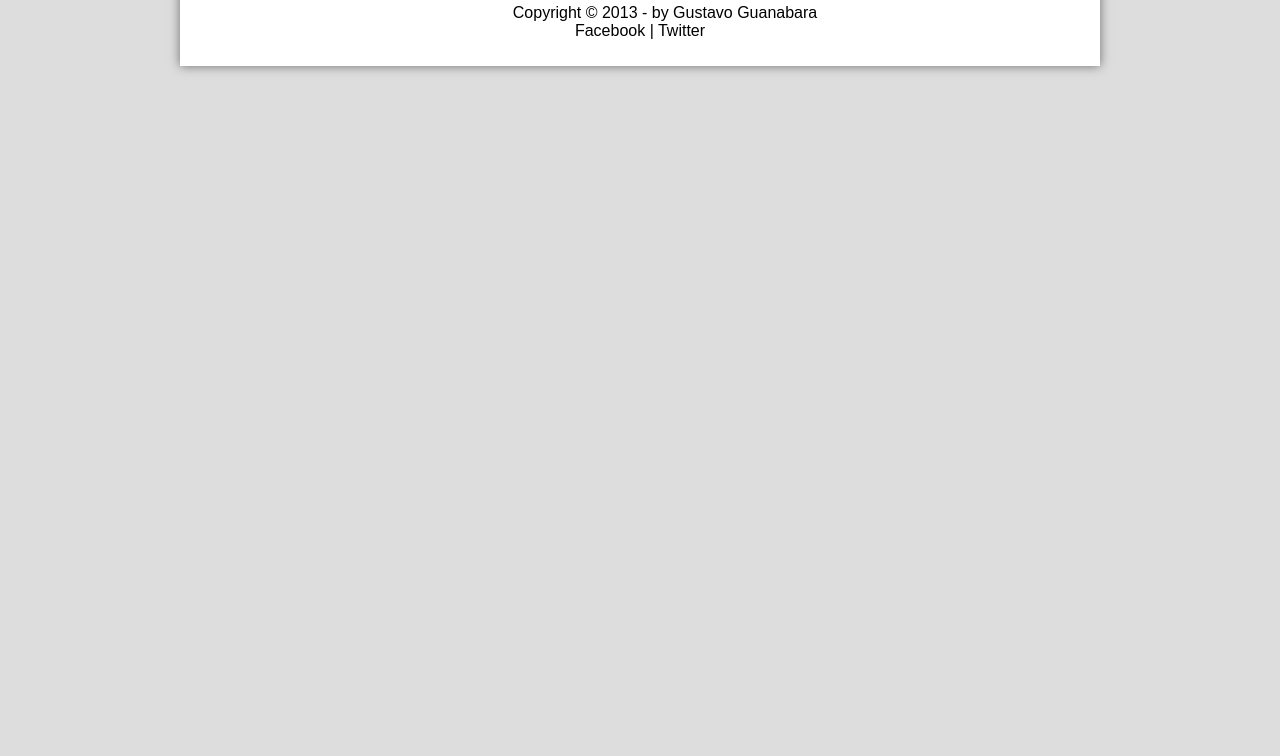
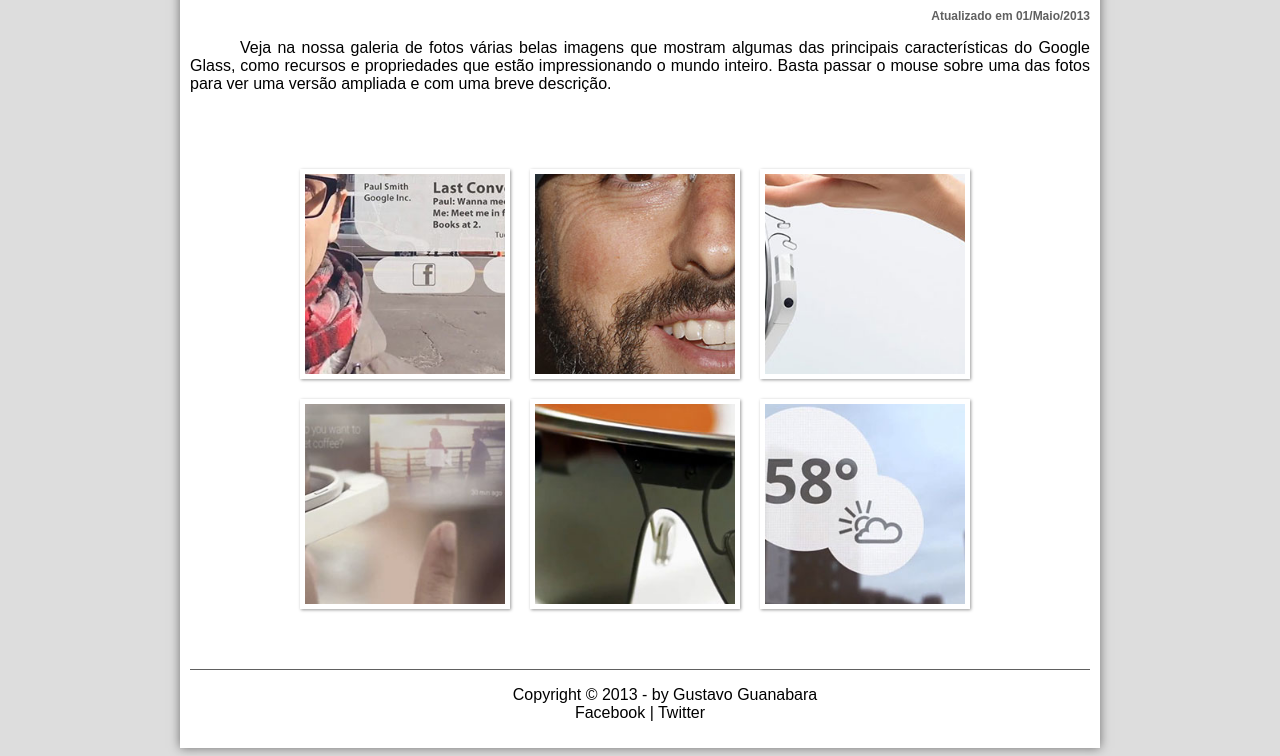
Before and after one commit to Lucas-Divo/Projeto-Glass, a plain HTML site: page fotos.html in a window 1280 px wide. Shown: the part 279-1035 px from the top of the page. Before the commit the page ends 800 px from the top, so only its background shows below. Drawn offline with Linux system fonts and the light colour scheme; a web font is replaced by a local one.

Commit message:
fotos css

```diff
--- a/_css/fotos.css
+++ b/_css/fotos.css
@@ -0,0 +1,101 @@
+@charset "UTF-8";
+
+ul#album-fotos{
+    width: 700px;
+    margin: auto;
+    padding: 50px;
+    overflow: hidden;
+    list-style: none;
+}
+
+ul#album-fotos li{
+    float: left;
+    width: 200px;
+    height: 200px;
+    margin: 10px;
+    border: 5px solid white;
+    background-color: white;
+    box-shadow: 1px 1px 3px rgba(0, 0, 0, 0.4);
+    -webkit-transition: all .4s ease-in;
+}
+
+ul#album-fotos li span{
+    opacity: 0;
+    color: white;
+    text-shadow: 1px 1px 1px black;
+    background-color: rgba(0, 0, 0, 0.3);
+    font-size: 9pt;
+    line-height: 370px;
+    padding: 5px;
+}
+
+ul#album-fotos li:hover{
+    -webkit-transform: scale(1.5);
+}
+
+ul#album-fotos li:hover span{
+    opacity: 1;
+}
+
+ul#album-fotos li#foto01:hover{
+    background-position: 0px 0px;
+    background-size: 200px 200px;
+}
+ul#album-fotos li#foto02:hover{
+    background-position: 0px 0px;
+    background-size: 200px 200px;
+}
+ul#album-fotos li#foto03:hover{
+    background-position: 0px 0px;
+    background-size: 200px 200px;
+}
+ul#album-fotos li#foto04:hover{
+    background-position: 0px 0px;
+    background-size: 200px 200px;
+}
+ul#album-fotos li#foto05:hover{
+    background-position: 0px 0px;
+    background-size: 200px 200px;
+}
+ul#album-fotos li#foto06:hover{
+    background-position: 0px 0px;
+    background-size: 200px 200px;
+}
+
+
+ul#album-fotos li#foto01{
+    background: url(../_imagens/galeria-01.jpg) no-repeat;
+    background-position: 50% 50%;
+    background-size: 400px 400px;
+    background-color: white;
+}
+ul#album-fotos li#foto02{
+    background: url(../_imagens/galeria-02.jpg) no-repeat;
+    background-position: 50% 50%;
+    background-size: 400px 400px;
+    background-color: white;
+}
+ul#album-fotos li#foto03{
+    background: url(../_imagens/galeria-03.jpg) no-repeat;
+    background-position: 50% 50%;
+    background-size: 400px 400px;
+    background-color: white;
+}
+ul#album-fotos li#foto04{
+    background: url(../_imagens/galeria-04.jpg) no-repeat;
+    background-position: 50% 50%;
+    background-size: 400px 400px;
+    background-color: white;
+}
+ul#album-fotos li#foto05{
+    background: url(../_imagens/galeria-05.jpg) no-repeat;
+    background-position: 50% 50%;
+    background-size: 400px 400px;
+    background-color: white;
+}
+ul#album-fotos li#foto06{
+    background: url(../_imagens/galeria-06.jpg) no-repeat;
+    background-position: 50% 50%;
+    background-size: 400px 400px;
+    background-color: white;
+}
--- a/_css/specs.css
+++ b/_css/specs.css
@@ -6,7 +6,7 @@
 }
 
 iframe#frame-spec{
-    width: 380px;
+    width: 425px;
     height: 300px;
     border: none;
     overflow: hidden;
--- a/fotos.html
+++ b/fotos.html
@@ -5,6 +5,7 @@
     <meta charset="UTF-8">
     <title>Tudo sobre google glass</title>
     <link rel="stylesheet" href="_css/estilo.css">
+    <link rel="stylesheet" href="_css/fotos.css">
 </head>
     <script src="_javascript/funcoes.js"></script>
 <body>
@@ -26,25 +27,36 @@
         <li onmouseover="mudaFoto ('_imagens/especificacoes.png')" onmouseout="mudaFoto ('_imagens/fotos.png')"><a href="specs.html">Especificações</a></li>
         <li onmouseover="mudaFoto ('_imagens/fotos.png')" onmouseout="mudaFoto ('_imagens/fotos.png')"><a href="fotos.html">Fotos</a></li>
         <li onmouseover="mudaFoto ('_imagens/multimidia.png')" onmouseout="mudaFoto ('_imagens/fotos.png')"><a href="multimidia.html">Multimídia</a></li>
-        <li onmouseover="mudaFoto ('_imagens/contato.png')" onmouseout="mudaFoto ('_imagensfotos.png')"><a href="fale-conosco.html">Fale conosco</a></li>
+        <li onmouseover="mudaFoto ('_imagens/contato.png')" onmouseout="mudaFoto ('_imagens/fotos.png')"><a href="fale-conosco.html">Fale conosco</a></li>
     </ul>
 </nav>
 
     </header>
 
-Glass > Fotos
-Galeria de Imagens do Google Glass
-por Gustavo Guanabara
-Atualizado em 01/Maio/2013
+<section id="corpo-full">
+    <article id="noticia-principal">
+        <header id="cabecalho-artigo">
+<hgroup>
+<h3>Glass > Fotos</h3>
+<h1>Galeria de Imagens do Google Glass</h1>
+<h2>por Gustavo Guanabara</h2>
+<h3 class="direita">Atualizado em 01/Maio/2013</h3>
+</hgroup>
+        </header>
 
-Veja na nossa galeria de fotos várias belas imagens que mostram algumas das principais características do Google Glass, como recursos e propriedades que estão impressionando o mundo inteiro. Basta passar o mouse sobre uma das fotos para ver uma versão ampliada e com uma breve descrição.
+<p>Veja na nossa galeria de fotos várias belas imagens que mostram algumas das principais características do Google Glass, como recursos e propriedades que estão impressionando o mundo inteiro. Basta passar o mouse sobre uma das fotos para ver uma versão ampliada e com uma breve descrição.</p>
 
-- Agenda e lembretes
-- Sergey Brin usando o Glass
-- Leve e compacto
-- Sensação de uma tela de 50"
-- Vários tipos de lente
-- Informações importantes
+<ul id="album-fotos">
+    <li id="foto01"><span>Agenda e lembretes</span></li>
+    <li id="foto02"><span>Sergey Brin usando o Glass</span></li>
+    <li id="foto03"><span>Leve e compacto</span></li>
+    <li id="foto04"><span>Sensação de uma tela de 50"</span></li>
+    <li id="foto05"><span>Vários tipos de lente</span></li>
+    <li id="foto06"><span>Informações importantes</span></li>
+</ul>
+
+</article>
+</section>
 
 <footer id="rodape">
 
```
Also changed, not shown: specs.html (+7 -1 lines).
